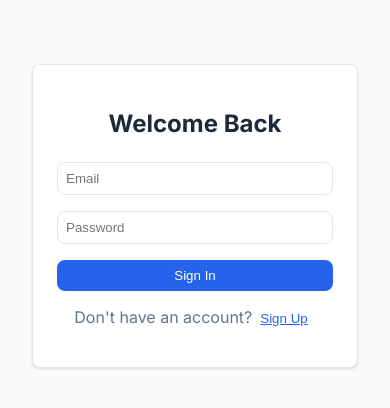
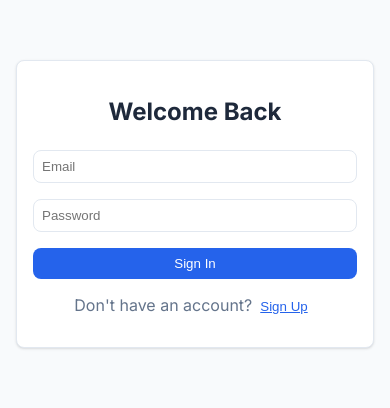
Before and after one commit to jfgalvez1/SolanaApp, a Next.js app: page /login in a window 390 px wide. Shown: the part 226-634 px from the top of the page. Built offline with nearby package versions, Linux system fonts and the light colour scheme; no server answers.

Commit message:
enhance mobile view

```diff
--- a/app/globals.css
+++ b/app/globals.css
@@ -157,14 +157,24 @@ th {
 }
 
 @media (max-width: 768px) {
+  .main-content {
+    padding: 1rem;
+  }
+
   .dashboard-header {
     grid-template-columns: 1fr;
+    gap: 1rem;
   }
 
   .page-header {
     flex-direction: column;
-    align-items: flex-start;
+    align-items: stretch;
     gap: 1rem;
+  }
+
+  .page-header h1 {
+    margin-bottom: 0.5rem;
+    text-align: center;
   }
 
   .page-header button {
@@ -186,6 +196,12 @@ th {
 
   .grid-3 {
     grid-template-columns: 1fr;
+    gap: 1rem;
+  }
+
+  .card {
+    padding: 1rem;
+    margin-bottom: 1rem;
   }
 
   h1 {
```
